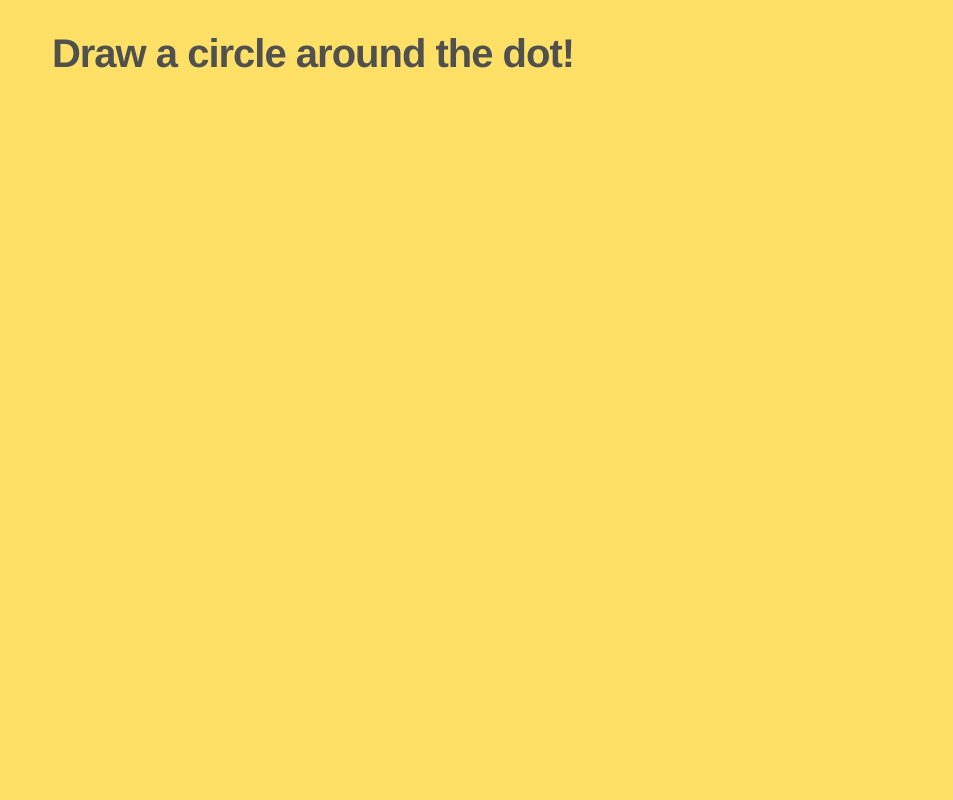
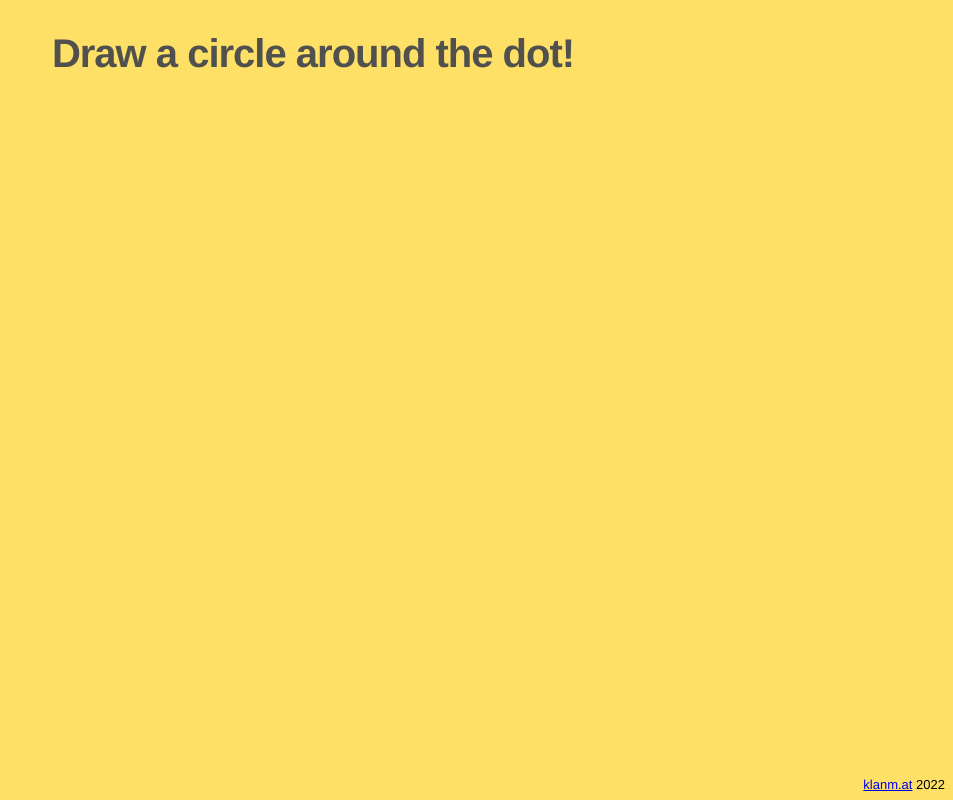
Before and after one commit to mklan/kreis, a website built with Parcel: page src/index.html in a window 1280 px wide. Shown: the whole page, without its empty margins (327-1280 px from the left). Built offline with nearby package versions, Linux system fonts and the light colour scheme; what fabric would draw is missing.

Commit message:
add author

```diff
--- a/src/index.html
+++ b/src/index.html
@@ -24,6 +24,7 @@
         <div class="score" id="highScore"></div>
         <div class="score" id="lastScore"></div>
       </div>
+      <div id="author"><a href="https://klanm.at">klanm.at</a> 2022</div>
     </div>
     <script src="index.js"></script>
     <script>
--- a/src/styles.css
+++ b/src/styles.css
@@ -56,3 +56,12 @@ h2 {
   top: 6rem;
   text-align: center;
 }
+
+#author {
+  position: absolute;
+  right: 0;
+  bottom: 0;
+  margin: 0.5rem;
+  font-size: small;
+  color: black;
+}
```
